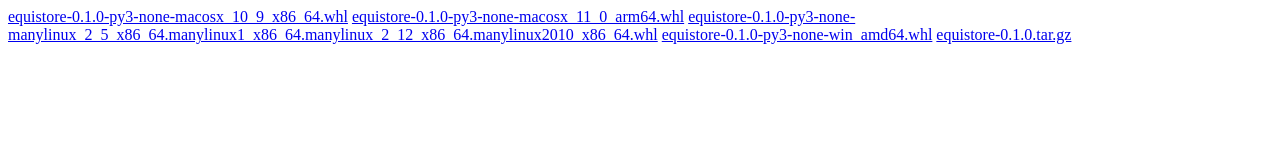
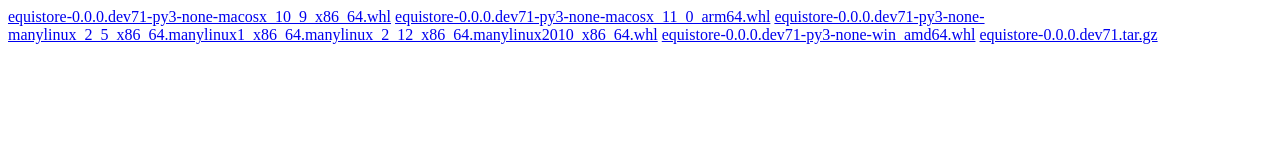
Before and after one commit to Luthaf/temporary-wheels, a plain HTML site: page equistore/index.html in a window 1280 px wide. Drawn offline with Linux system fonts and the light colour scheme.

Commit message:
Update equistore to the latest version

```diff
--- a/equistore/index.html
+++ b/equistore/index.html
@@ -1,10 +1,10 @@
 <!DOCTYPE html>
 <html>
   <body>
-    <a href="equistore-0.1.0-py3-none-macosx_10_9_x86_64.whl">equistore-0.1.0-py3-none-macosx_10_9_x86_64.whl</a>
-    <a href="equistore-0.1.0-py3-none-macosx_11_0_arm64.whl">equistore-0.1.0-py3-none-macosx_11_0_arm64.whl</a>
-    <a href="equistore-0.1.0-py3-none-manylinux_2_5_x86_64.manylinux1_x86_64.manylinux_2_12_x86_64.manylinux2010_x86_64.whl">equistore-0.1.0-py3-none-manylinux_2_5_x86_64.manylinux1_x86_64.manylinux_2_12_x86_64.manylinux2010_x86_64.whl</a>
-    <a href="equistore-0.1.0-py3-none-win_amd64.whl">equistore-0.1.0-py3-none-win_amd64.whl</a>
-    <a href="equistore-0.1.0.tar.gz">equistore-0.1.0.tar.gz</a>
+    <a href="equistore-0.0.0.dev71-py3-none-macosx_10_9_x86_64.whl">equistore-0.0.0.dev71-py3-none-macosx_10_9_x86_64.whl</a>
+    <a href="equistore-0.0.0.dev71-py3-none-macosx_11_0_arm64.whl">equistore-0.0.0.dev71-py3-none-macosx_11_0_arm64.whl</a>
+    <a href="equistore-0.0.0.dev71-py3-none-manylinux_2_5_x86_64.manylinux1_x86_64.manylinux_2_12_x86_64.manylinux2010_x86_64.whl">equistore-0.0.0.dev71-py3-none-manylinux_2_5_x86_64.manylinux1_x86_64.manylinux_2_12_x86_64.manylinux2010_x86_64.whl</a>
+    <a href="equistore-0.0.0.dev71-py3-none-win_amd64.whl">equistore-0.0.0.dev71-py3-none-win_amd64.whl</a>
+    <a href="equistore-0.0.0.dev71.tar.gz">equistore-0.0.0.dev71.tar.gz</a>
   </body>
 </html>
```
Also changed, not shown: 10 other files.
